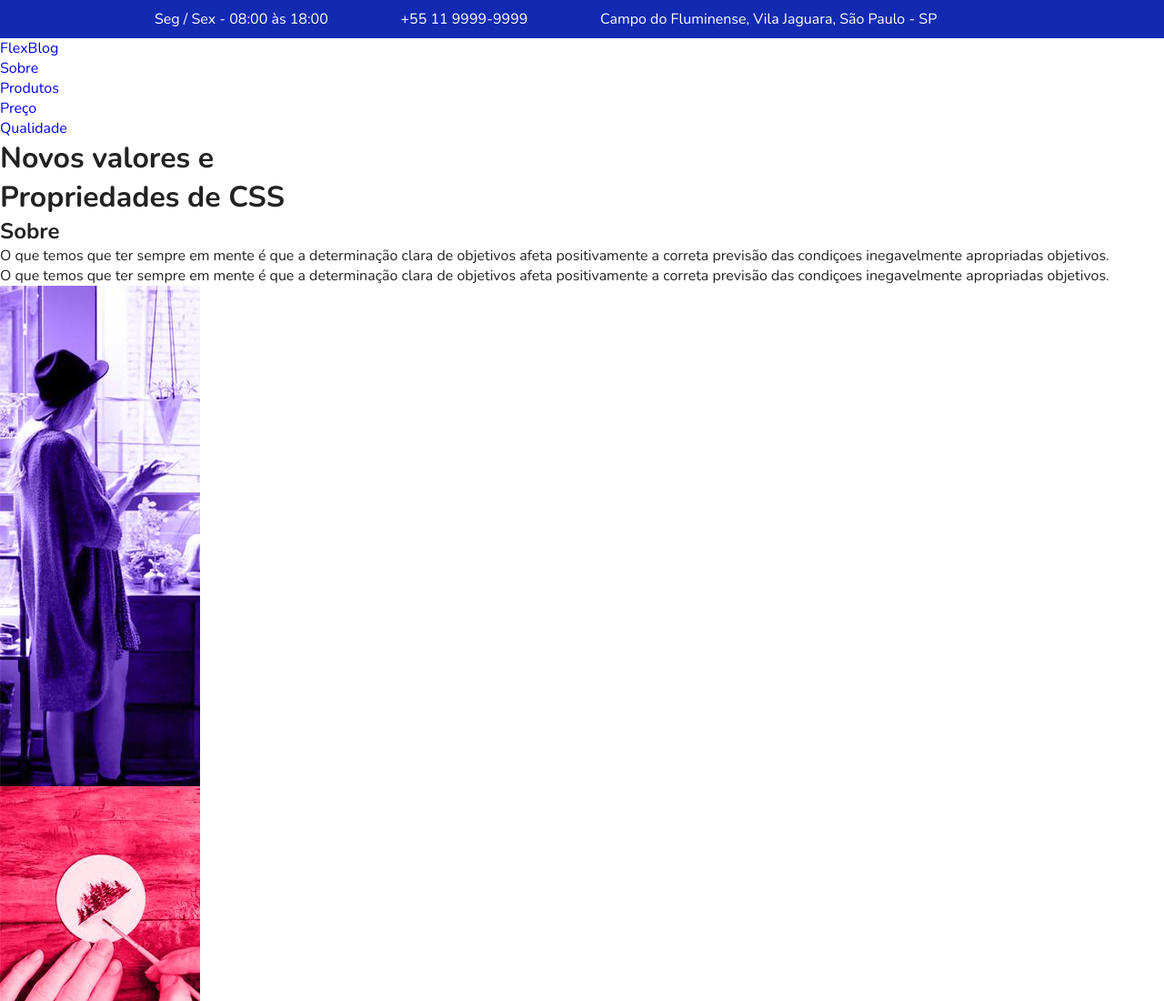
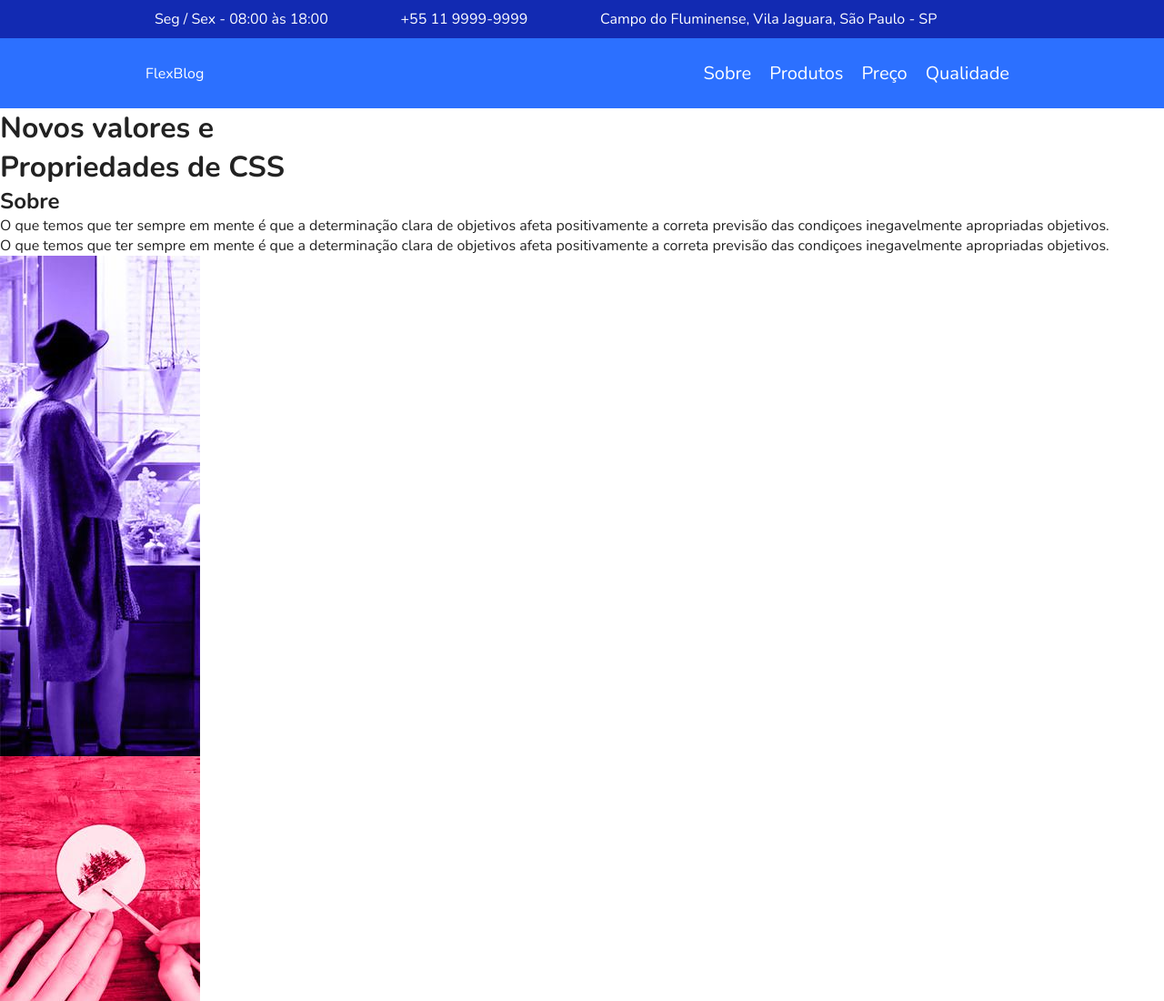
Before and after one commit to henriquemellodev/flexblog, a plain HTML site: page index.html in a window 1280 px wide. Shown: the top 1100 px of the page at 91% size. Drawn offline with nearby package versions, Linux system fonts and the light colour scheme.

Commit message:
Estilizando menu de navegação

```diff
--- a/css/style.css
+++ b/css/style.css
@@ -48,3 +48,44 @@ img {
 .superinfo-bg a {
   color: white;
 }
+
+/*Menu*/
+
+.menu-bg {
+  background: #2c70ff;
+}
+
+.menu {
+  max-width: 960px;
+  margin: 0 auto;
+  padding: 15px 0;
+  display: flex;
+  flex-wrap: wrap;
+  justify-content: space-between;
+  align-items: center; /* Marca e Menu alinhado ao centro */
+}
+
+.menu a {
+  color: white;
+}
+
+menu-logo a {
+  font-size: 2.25em;
+  font-weight: bold;
+  margin: 0 10px;
+}
+
+.menu-nav ul {
+  display: flex;
+  flex-wrap: wrap;
+}
+
+.menu-nav a {
+  font-size: 1.25em;
+  display: block;
+  padding: 10px; /* Ajuda no touch, aumenta area de toque */
+}
+
+.menu-nav a:hover {
+  color: #122ab2;
+}
--- a/index.html
+++ b/index.html
@@ -22,7 +22,7 @@
       <div class="menu-logo">
         <a href="#">FlexBlog</a>
       </div>
-      <nav>
+      <nav class="menu-nav">
         <ul>
           <li><a href="#sobre">Sobre</a></li>
           <li><a href="#produtos">Produtos</a></li>
```
